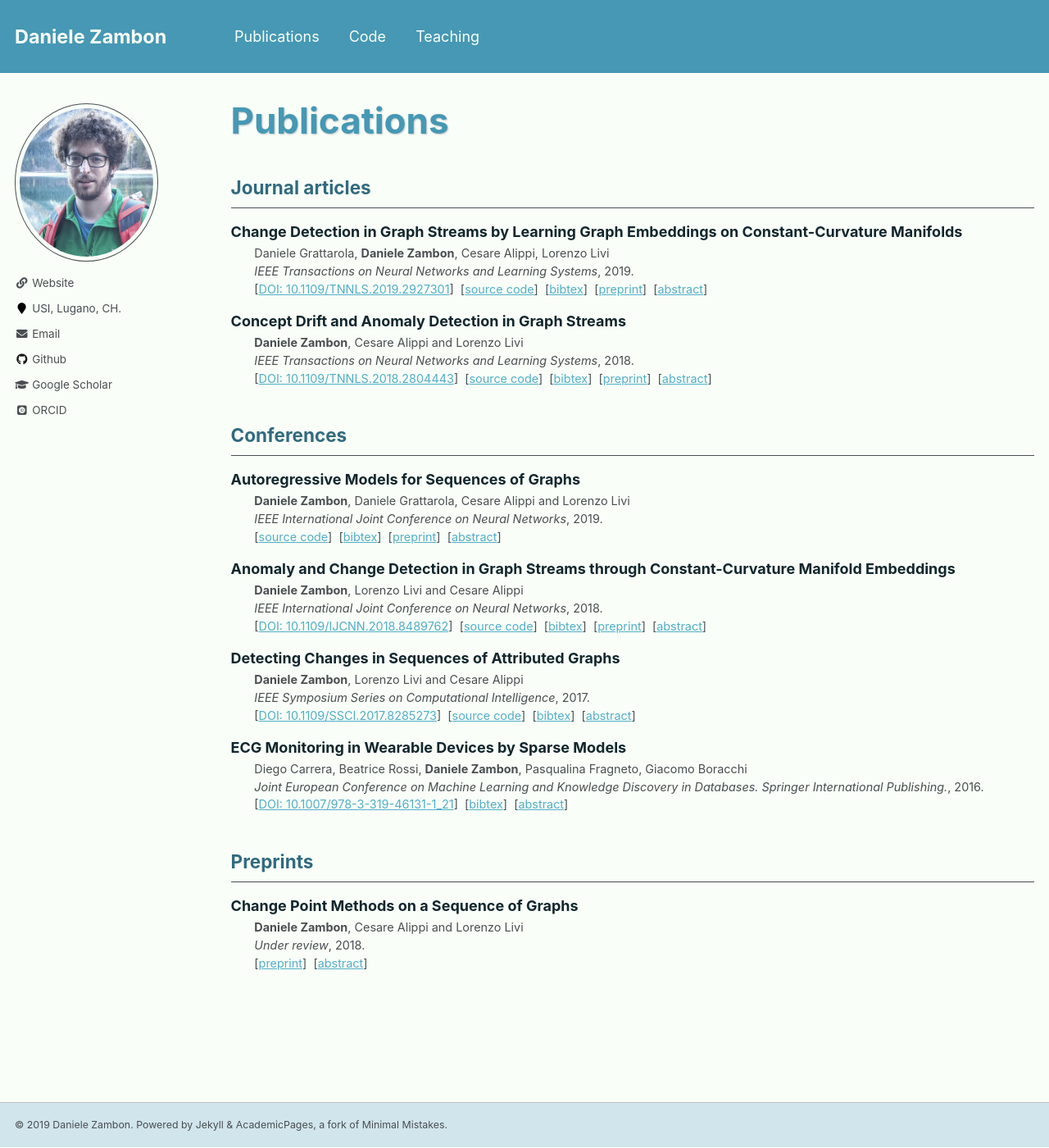
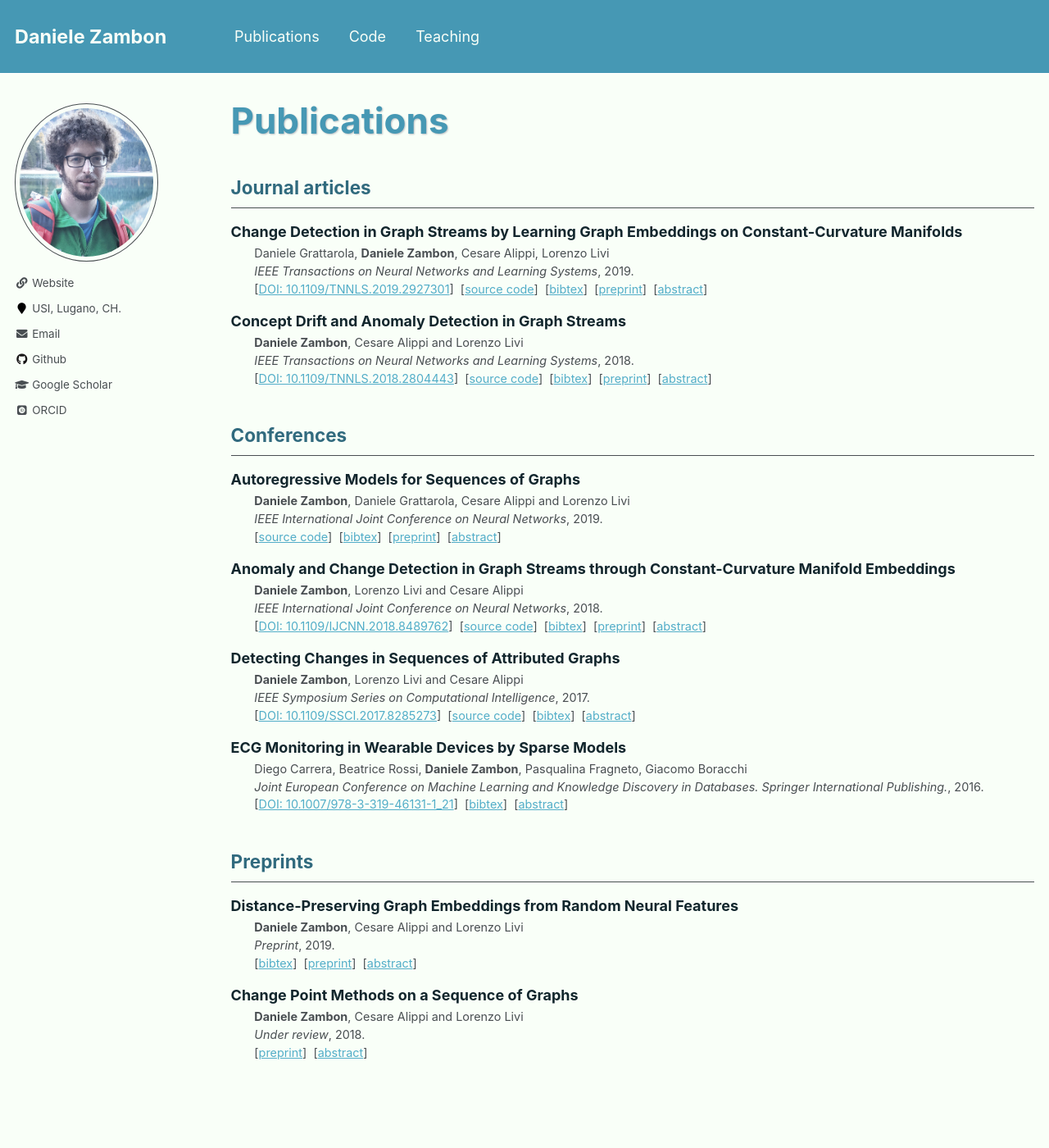
Before and after one commit to dzambon/dzambon.github.io, a Jekyll site: the page built from _pages/publications.md, in a window 1280 px wide and 1400 px high. Shown: the whole window at 82% size. Built offline with Jekyll 4.4.1, drawn with Linux system fonts in a browser that asks for light colours; some web fonts are replaced; some of the changed lines change nothing that is shown.

Commit message:
added paper GRNF

```diff
--- a/_includes/head/custom.html
+++ b/_includes/head/custom.html
@@ -4,7 +4,6 @@
 
 <link rel="manifest" href="{{ base_path }}/images/manifest.json?v=M44lzPylqQ">
 <link rel="mask-icon" href="{{ base_path }}/images/safari-pinned-tab.svg?v=M44lzPylqQ" color="#000000">
-<link rel="shortcut icon" href="/images/favicon.ico?v=M44lzPylqQ">
 <meta name="msapplication-TileColor" content="#000000">
 <meta name="msapplication-TileImage" content="{{ base_path }}/images/mstile-144x144.png?v=M44lzPylqQ">
 <meta name="msapplication-config" content="{{ base_path }}/images/browserconfig.xml?v=M44lzPylqQ">
--- /dev/null
+++ b/_publications/2019-09-09-zambon2019distance.md
@@ -0,0 +1,16 @@
+---
+collection: publications
+permalink: /publications/zambon2019distance
+label: zambon2019autoregressive
+type: 'preprint'
+title: 'Distance-Preserving Graph Embeddings from Random Neural Features'
+authors: 'Daniele Zambon, Cesare Alippi and Lorenzo Livi'
+venue: 'Preprint'
+year: 2019
+date: 2019-09-09
+preprint: 'https://arxiv.org/abs/1909.03790'
+bibtex: true
+code: false
+abstract: true
+---
+We present Graph Random Neural Features (GRNF), a novel embedding method from graph-structured data to real vectors based on a family of graph neural networks. The embedding naturally deals with graph isomorphism and preserves, in probability, the metric structure of graph domain. In addition to being an explicit embedding method, it also allows to efficiently and effectively approximate graph metric distances (as well as complete kernel functions); a criterion to select the embedding dimension trading off the approximation accuracy with the computational cost is also provided. Derived GRNF can be used within traditional processing methods or as input layer of a larger graph neural network. The theoretical guarantees that accompany GRNF ensure that the considered graph distance is metric, hence allowing to distinguish any pair of non-isomorphic graphs.
--- a/_sass/dz.scss
+++ b/_sass/dz.scss
@@ -18,3 +18,6 @@ pre{
     background-color: white;
     font-size: 70%;
 }
+img.author__avatar{
+    transform: scaleX(-1);
+}
```
Also changed, not shown: _sass/_navigation.scss (line endings or trailing spaces).
